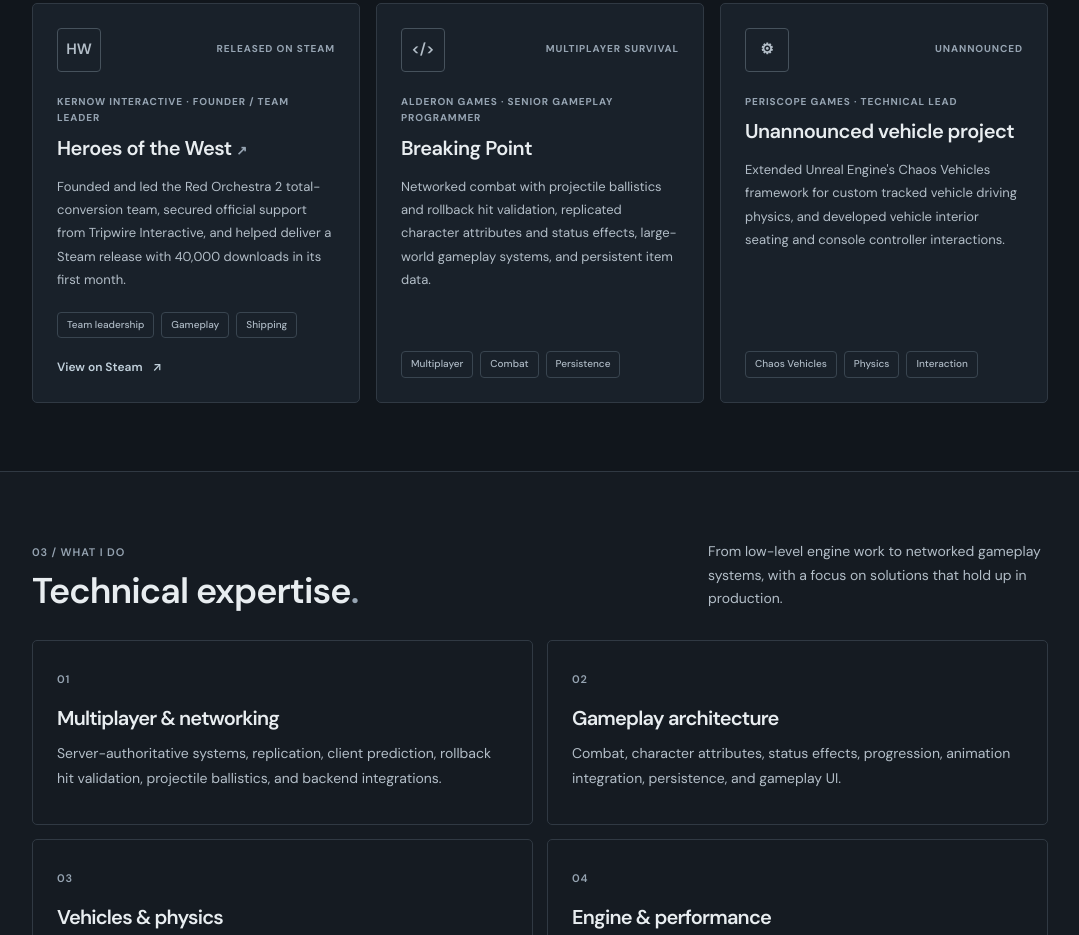
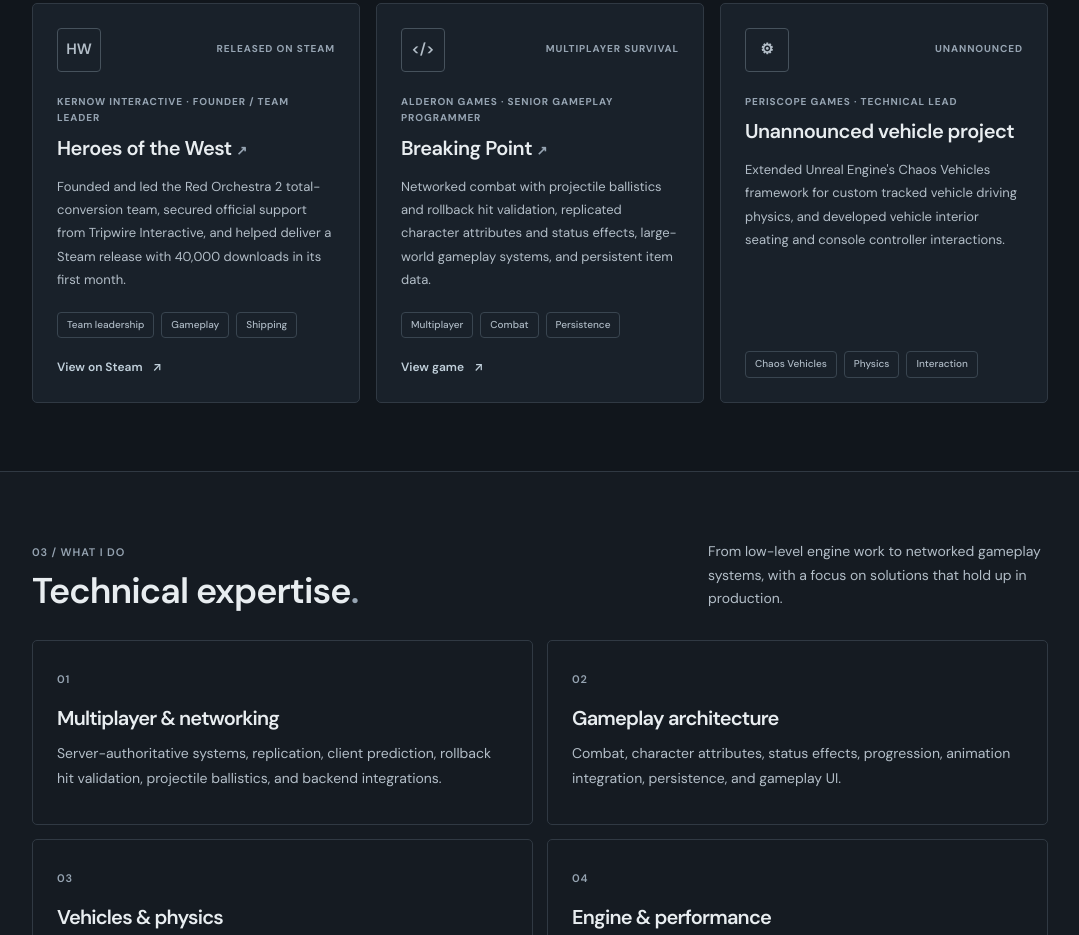
Before and after one commit to yashverma/yashverma.github.io, a plain HTML site: page index.html in a window 1280 px wide. Shown: the part 3285-4220 px from the top of the page, without its empty margins (100-1179 px from the left). Drawn offline with Linux system fonts and the light colour scheme.

Commit message:
Add files via upload

```diff
--- a/index.html
+++ b/index.html
@@ -138,9 +138,10 @@
 <article class="additional-card">
 <div class="additional-top"><span aria-hidden="true" class="additional-icon">&lt;/&gt;</span><span class="additional-type">MULTIPLAYER SURVIVAL</span></div>
 <p class="additional-company">ALDERON GAMES · SENIOR GAMEPLAY PROGRAMMER</p>
-<h3>Breaking Point</h3>
+<h3><a href="https://playbreakingpoint.com/" rel="noopener noreferrer" target="_blank">Breaking Point <span aria-hidden="true">↗</span></a></h3>
 <p>Networked combat with projectile ballistics and rollback hit validation, replicated character attributes and status effects, large-world gameplay systems, and persistent item data.</p>
 <div class="tags"><span>Multiplayer</span><span>Combat</span><span>Persistence</span></div>
+<a class="game-visit" href="https://playbreakingpoint.com/" rel="noopener noreferrer" target="_blank">View game <span aria-hidden="true">↗</span></a>
 </article>
 <article class="additional-card">
 <div class="additional-top"><span aria-hidden="true" class="additional-icon">⚙</span><span class="additional-type">UNANNOUNCED</span></div>
```
